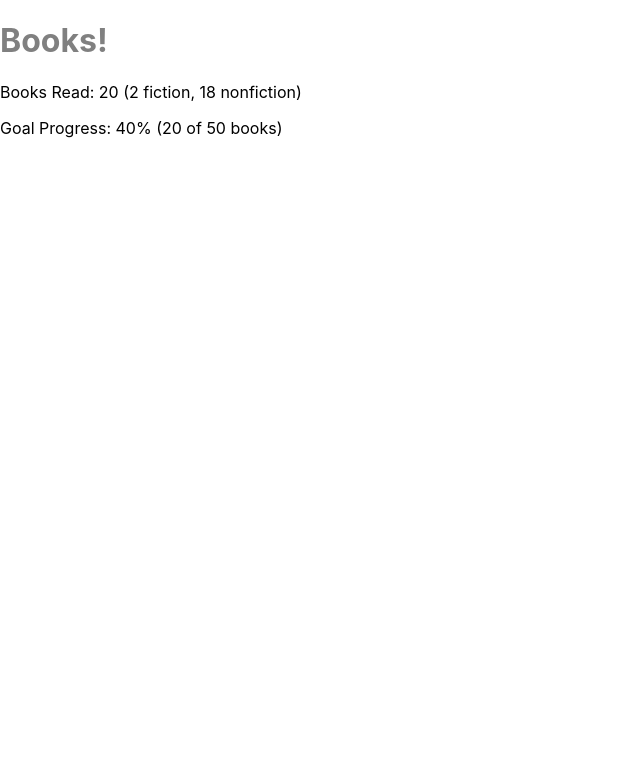
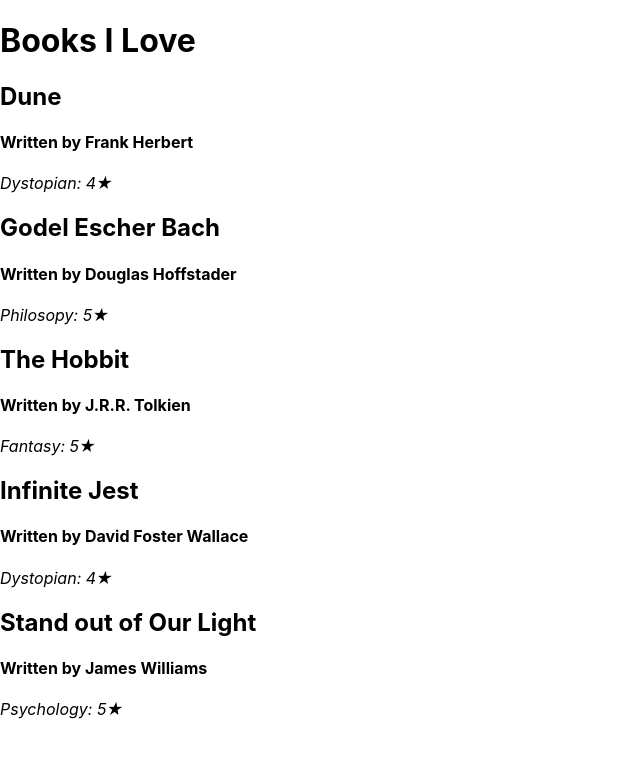
Before and after one commit to nwoodard-cs/react-practice, a React (Create React App) app: page / in a window 1280 px wide. Shown: the top 758 px of the page, without its empty margins (0-640 px from the left). Built offline with nearby package versions, Linux system fonts and the light colour scheme.

Commit message:
Add nested book components

```diff
--- a/src/index.js
+++ b/src/index.js
@@ -1,36 +1,41 @@
 import React from 'react';
-import ReactDOM from 'react-dom';
+import { render } from 'react-dom';
 import './index.css';
 import * as serviceWorker from './serviceWorker';
 
-const booksRead = {
-  total: 20,
-  fiction: 2,
-  nonFiction: 18,
-  goal: 50
+const books = [
+  { title: "Dune", author: "Frank Herbert", genre:"Dystopian", rating: 4},
+  { title: "Godel Escher Bach", author: "Douglas Hoffstader", genre:"Philosopy", rating: 5},
+  { title: "The Hobbit", author: "J.R.R. Tolkien", genre:"Fantasy", rating: 5},
+  { title: "Infinite Jest", author: "David Foster Wallace", genre: "Dystopian", rating: 4},
+  { title: "Stand out of Our Light", author: "James Williams", genre: "Psychology", rating: 5}
+]
+
+const Book = ({title, author, genre, rating}) => {
+  return (
+    <section>
+      <h2>{title}</h2>
+      <h4>Written by {author}</h4>
+      <p><i>{genre}: {rating}&#9733;</i></p>
+    </section>
+  )
 }
-
-const getPercent = dec => dec * 100 + '%'
-const calcGoalProgress = (total, goal) => getPercent(total/goal)
-
-const BookCounter = ({color, total, fiction, nonFiction, goal}) => {
+const Library = ({books}) => {
   return (
     <div>
-      <h1 style={{color}}>Books!</h1>
-      <p>Books Read: {total} ({fiction} fiction, {nonFiction} nonfiction)</p>
-      <p>Goal Progress: {calcGoalProgress(total, goal)} ({total} of {goal} books)</p>
+      <h1>Books I Love</h1>
+      {books.map(
+        (book, i) => <Book key={i} title={book.title} author={book.author} genre={book.genre} rating={book.rating} />
+      )
+
+      }
     </div>
   )
 }
 
-ReactDOM.render(
-  <BookCounter
-    color="gray"
-    total={booksRead.total}
-    fiction={booksRead.fiction}
-    nonFiction={booksRead.nonFiction}
-    goal={booksRead.goal}
-    />,
+
+render(
+  <Library books={books}/>,
   document.getElementById('root'));
 
 serviceWorker.unregister();
```
